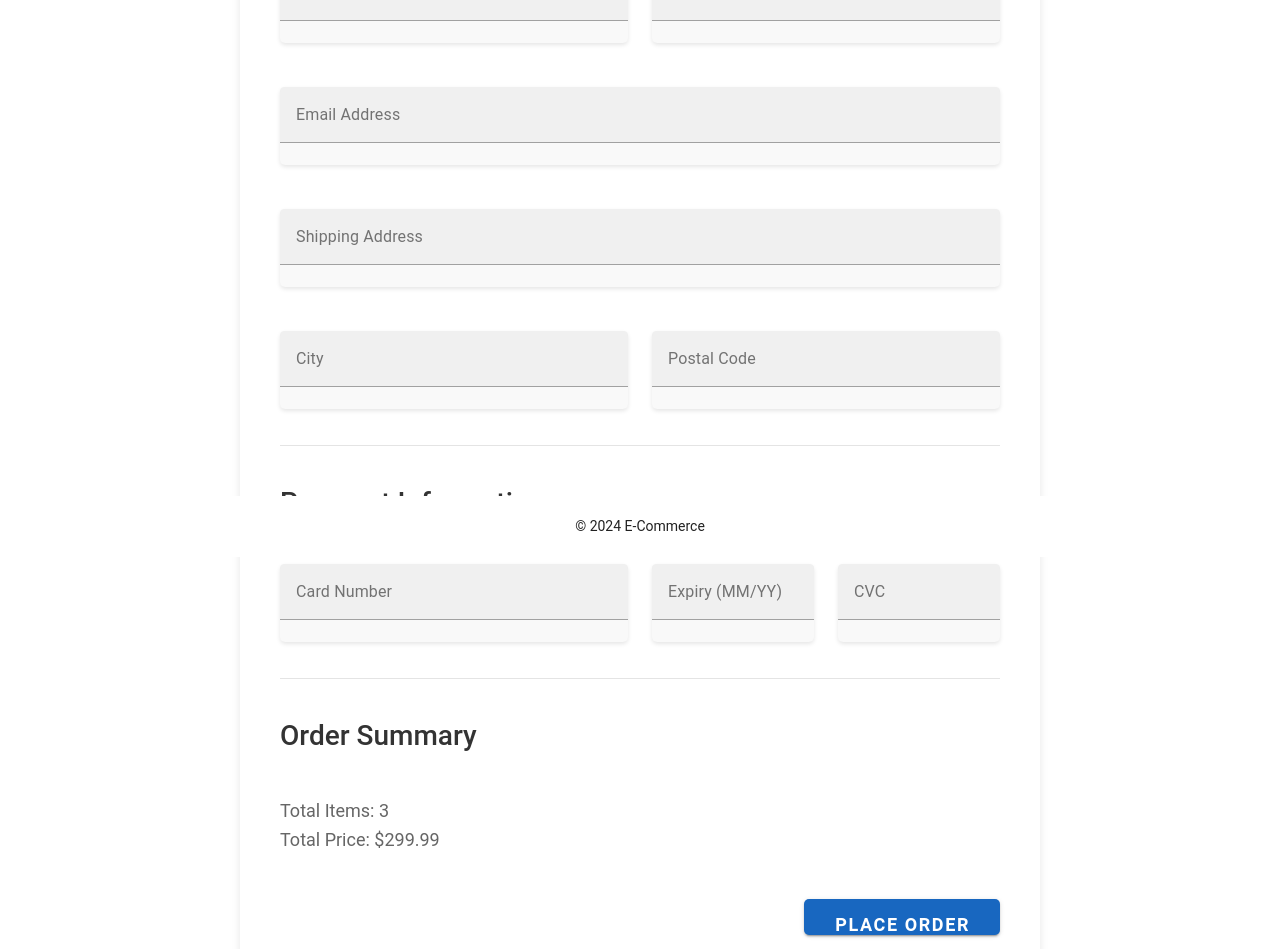
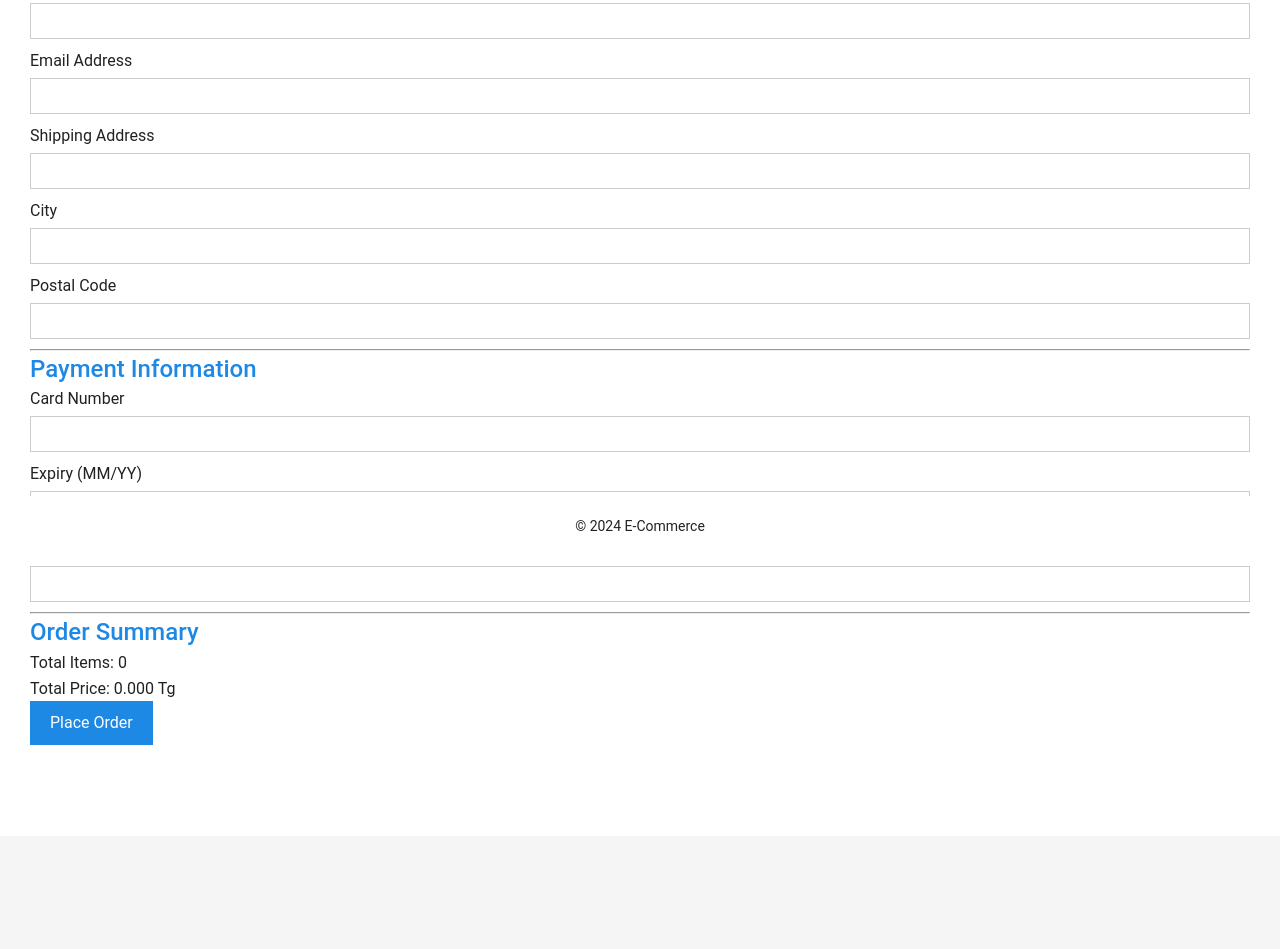
Before and after one commit to Coach-wannabe/ecommerce-vue, a Vue app: page /checkout in a window 1280 px wide. Shown: the part 243-1192 px from the top of the page. After the commit the page ends 1079 px from the top, so only its background shows below. Built offline with nearby package versions, Linux system fonts and the light colour scheme.

Commit message:
футер, checkOut

```diff
--- a/src/App.vue
+++ b/src/App.vue
@@ -3,9 +3,9 @@
     <!-- Navigation -->
     <v-app-bar app color="primary" dark>
       <v-spacer></v-spacer>
-      <v-btn text class="nav-btn" @click="$router.push('/')">Home</v-btn>
-      <v-btn text class="nav-btn" @click="$router.push('/products')">Products</v-btn>
-      <v-btn text class="nav-btn" @click="$router.push('/cart')">Cart</v-btn>
+      <v-btn  class="nav-btn" @click="$router.push('/')">Home</v-btn>
+      <v-btn  class="nav-btn" @click="$router.push('/products')">Products</v-btn>
+      <v-btn  class="nav-btn" @click="$router.push('/cart')">Cart</v-btn>
 
       <v-btn class="nav-btn" v-if="!isAuthenticated" color="primary" @click="$router.push('/login')">Login</v-btn>
       <v-btn class="nav-btn" v-if="isAuthenticated" color="secondary" @click="logout">Logout</v-btn>
@@ -118,7 +118,6 @@ v-footer {
     font-size: 12px; /* Меньший текст для футера */
   }
 }
-<style>
 .nav-btn {
   margin-left: 15px;
   cursor: pointer;
@@ -129,7 +128,7 @@ v-footer {
 }
 
 v-footer {
-  position: absolute;
+  position: relative;
   width: 100%;
   bottom: 0;
 }
--- a/src/components/CartPage.vue
+++ b/src/components/CartPage.vue
@@ -54,6 +54,7 @@ export default {
 </script>
 
 <style scoped>
+
 .cart-page {
   padding: 40px;
   background-color: #f5f5f5;
--- a/src/components/CheckoutPage.vue
+++ b/src/components/CheckoutPage.vue
@@ -1,146 +1,135 @@
 <template>
-  <v-container class="checkout-page">
+  <div class="checkout-page">
     <h1>Checkout</h1>
-    <v-form>
-      <!-- Shipping Information -->
-      <v-row>
-        <v-col cols="12" sm="6">
-          <v-text-field label="First Name" required></v-text-field>
-        </v-col>
-        <v-col cols="12" sm="6">
-          <v-text-field label="Last Name" required></v-text-field>
-        </v-col>
-      </v-row>
-      <v-row>
-        <v-col cols="12">
-          <v-text-field label="Email Address" type="email" required></v-text-field>
-        </v-col>
-      </v-row>
-      <v-row>
-        <v-col cols="12">
-          <v-text-field label="Shipping Address" required></v-text-field>
-        </v-col>
-      </v-row>
-      <v-row>
-        <v-col cols="12" sm="6">
-          <v-text-field label="City" required></v-text-field>
-        </v-col>
-        <v-col cols="12" sm="6">
-          <v-text-field label="Postal Code" required></v-text-field>
-        </v-col>
-      </v-row>
+    <form>
+      <div>
+        <label>First Name</label>
+        <input type="text" v-model="firstName" required>
+      </div>
+      <div>
+        <label>Last Name</label>
+        <input type="text" v-model="lastName" required>
+      </div>
+      <div>
+        <label>Email Address</label>
+        <input type="email" v-model="email" required>
+      </div>
+      <div>
+        <label>Shipping Address</label>
+        <input type="text" v-model="shippingAddress" required>
+      </div>
+      <div>
+        <label>City</label>
+        <input type="text" v-model="city" required>
+      </div>
+      <div>
+        <label>Postal Code</label>
+        <input type="text" v-model="postalCode" required>
+      </div>
 
-      <!-- Payment Information -->
-      <v-divider class="my-4"></v-divider>
+      <hr>
       <h2>Payment Information</h2>
-      <v-row>
-        <v-col cols="12" sm="6">
-          <v-text-field label="Card Number" type="number" required></v-text-field>
-        </v-col>
-        <v-col cols="6" sm="3">
-          <v-text-field label="Expiry (MM/YY)" required></v-text-field>
-        </v-col>
-        <v-col cols="6" sm="3">
-          <v-text-field label="CVC" type="number" required></v-text-field>
-        </v-col>
-      </v-row>
+      <div>
+        <label>Card Number</label>
+        <input type="number" v-model="cardNumber" required>
+      </div>
+      <div>
+        <label>Expiry (MM/YY)</label>
+        <input type="text" v-model="expiryDate" required>
+      </div>
+      <div>
+        <label>CVC</label>
+        <input type="number" v-model="cvc" required>
+      </div>
 
-      <!-- Order Summary -->
-      <v-divider class="my-4"></v-divider>
+      <hr>
       <h2>Order Summary</h2>
-      <v-row>
-        <v-col cols="12">
-          <p>Total Items: 3</p>
-          <p>Total Price: $299.99</p>
-        </v-col>
-      </v-row>
+      <div>
+        <p>Total Items: {{ totalItems }}</p>
+        <p>Total Price: {{ cartTotal }} Tg</p>
+      </div>
 
-      <!-- Submit Button -->
-      <v-row>
-        <v-col cols="12" class="text-right">
-          <v-btn color="primary" @click="submitOrder">Place Order</v-btn>
-        </v-col>
-      </v-row>
-    </v-form>
-  </v-container>
+      <div>
+        <button type="button" @click="submitOrder">Place Order</button>
+      </div>
+    </form>
+  </div>
 </template>
 
 <script>
+import { ref, computed } from 'vue';
+import { useStore } from 'vuex';
+
 export default {
-  name: "CheckoutPage",
-  methods: {
-    submitOrder() {
-      alert("Your order has been placed!");
-    }
-  }
+  setup() {
+    const store = useStore();
+
+    const firstName = ref('');
+    const lastName = ref('');
+    const email = ref('');
+    const shippingAddress = ref('');
+    const city = ref('');
+    const postalCode = ref('');
+    const cardNumber = ref('');
+    const expiryDate = ref('');
+    const cvc = ref('');
+
+    const totalItems = computed(() => store.state.cart.reduce((sum, item) => sum + item.quantity, 0));
+    const cartTotal = computed(() => store.getters.cartTotal);
+
+    const submitOrder = () => {
+      alert('Your order has been placed!');
+    };
+
+    return {
+      firstName,
+      lastName,
+      email,
+      shippingAddress,
+      city,
+      postalCode,
+      cardNumber,
+      expiryDate,
+      cvc,
+      totalItems,
+      cartTotal,
+      submitOrder,
+    };
+  },
 };
 </script>
 
 <style scoped>
 .checkout-page {
-  padding: 40px;
-  max-width: 800px;
-  margin: 20px auto;
   background-color: white;
-  border-radius: 10px;
-  box-shadow: 0 4px 8px rgba(0, 0, 0, 0.1);
+  padding: 30px;
 }
 
-h1 {
-  font-size: 36px;
-  color: #333;
-  margin-bottom: 30px;
-  text-align: center;
+h1, h2 {
+  color: #1e88e5;
 }
 
-h2 {
-  font-size: 28px;
-  color: #333;
-  margin-bottom: 20px;
+label {
+  display: block;
+  margin-bottom: 5px;
 }
 
-.v-form {
-  display: flex;
-  flex-direction: column;
-  gap: 20px;
+input {
+  width: 100%;
+  padding: 5px;
+  margin-bottom: 10px;
+  border: 1px solid #ccc;
 }
 
-.v-text-field {
-  background-color: #f9f9f9;
-  border-radius: 5px;
-  box-shadow: 0 2px 4px rgba(0, 0, 0, 0.1);
+button {
+  background-color: #1e88e5;
+  color: white;
+  padding: 10px 20px;
+  border: none;
+  cursor: pointer;
 }
 
-.my-4 {
-  margin: 20px 0;
-}
-
-.text-right {
-  text-align: right;
-}
-
-.v-btn {
-  padding: 15px 30px;
-  font-size: 18px;
-  font-weight: bold;
-  background-color: #6200ea;
-  color: white;
-  border-radius: 5px;
-  transition: background-color 0.3s ease;
-}
-
-.v-btn:hover {
-  background-color: #3700b3;
-}
-
-p {
-  font-size: 18px;
-  color: #666;
-}
-
-p.total-items,
-p.total-price {
-  font-weight: bold;
-  color: #333;
+button:hover {
+  background-color: #1565c0;
 }
 </style>
--- a/src/components/ProductListPage.vue
+++ b/src/components/ProductListPage.vue
@@ -10,7 +10,7 @@
   <div class="product-grid">
   <div v-for="product in paginatedProducts" :key="product.id" class="product-card">
     <router-link :to="{ name: 'ProductDetail', params: { id: product.id } }">More</router-link>
-    <img :src="getImage(product.image)" class="product-image" />
+    <img :src="getImage(product.image)" class="product-image" alt="Product Image" />
     <h2>{{ product.name }}</h2>
     <p>{{ product.price }} Tg</p>
     <button @click="addToCart(product)">Add to Cart</button>
@@ -103,7 +103,7 @@ color: white;
 
 .v-pagination .v-pagination__item--is-active {
 background-color: #3700b3;
-};
+}
 
 .product-list-page {
 display: flex;
```
